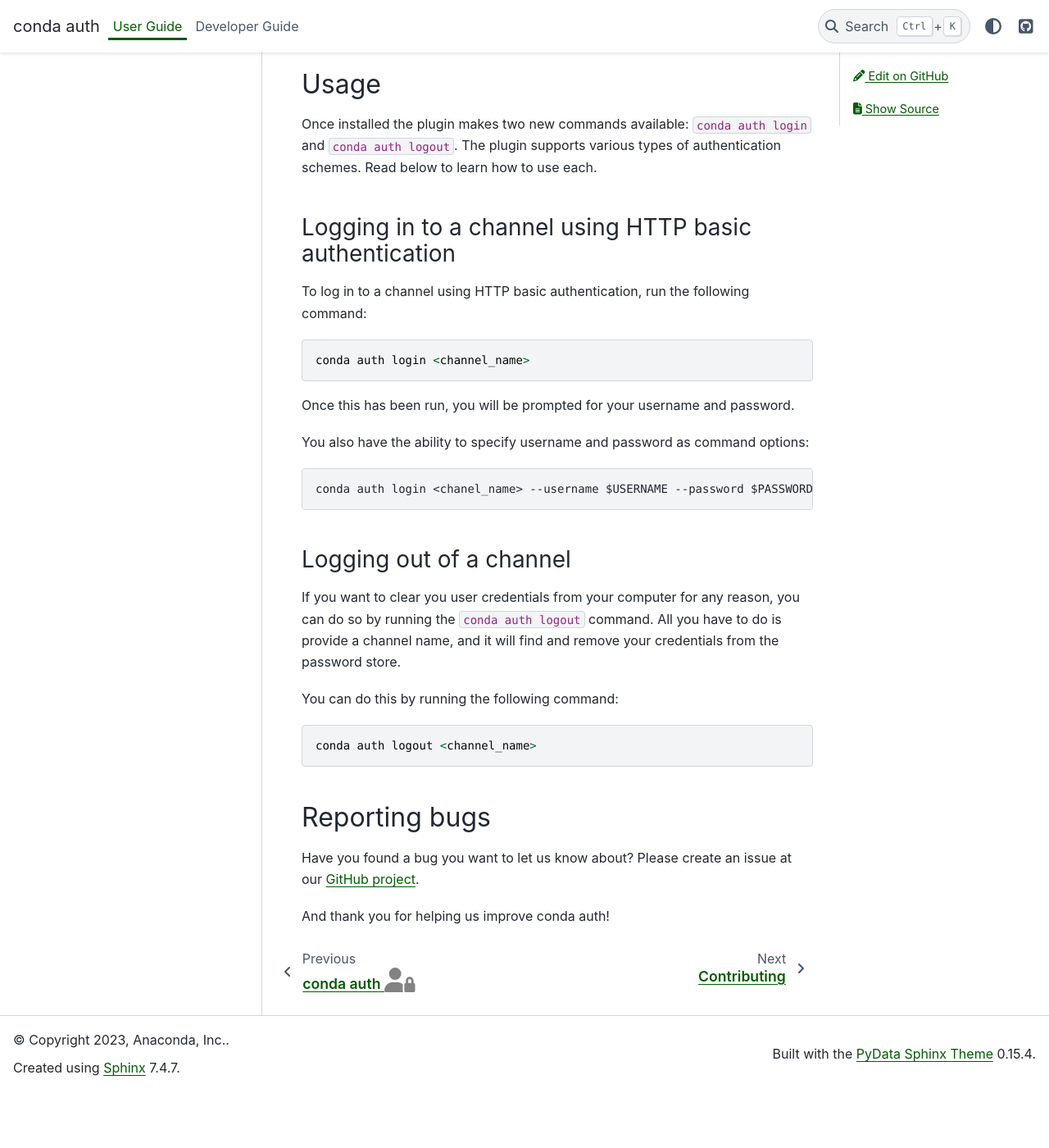
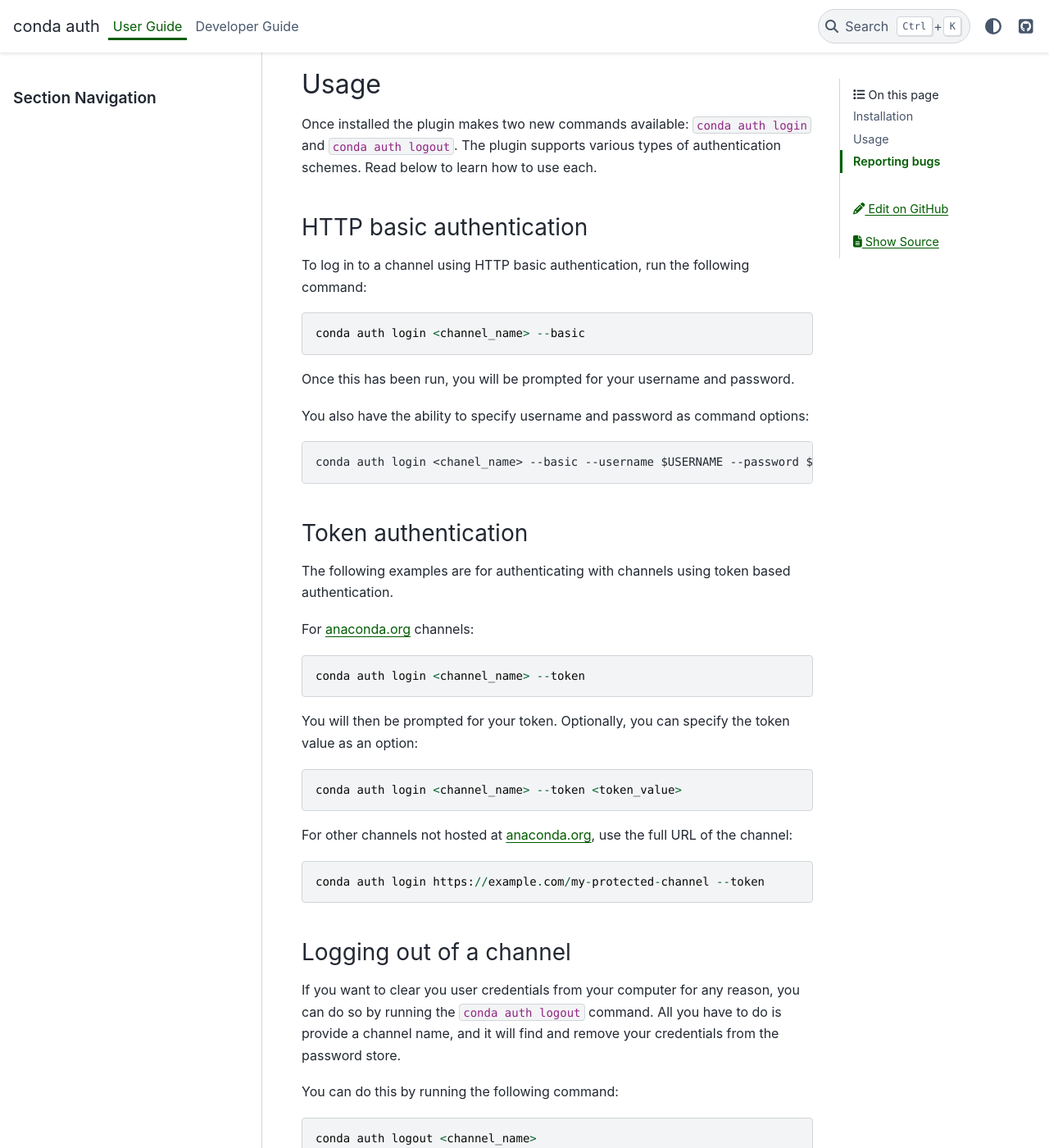
Before and after one commit to conda-incubator/conda-auth, a Sphinx documentation site: the page built from docs/user/index.md, in a window 1280 px wide and 1400 px high, scrolled down 442 px. Shown: the whole window at 82% size. Built offline with Sphinx 7.4.7 and the PyData theme 0.15.4, drawn with Linux system fonts in a browser that asks for light colours; before the commit the page ends 1774 px from its top, so only the background shows below that.

Commit message:
hopefully the finishing touches for a work version of token based authentication

````diff
--- a/docs/user/index.md
+++ b/docs/user/index.md
@@ -15,12 +15,12 @@
 Once installed the plugin makes two new commands available: `conda auth login` and `conda auth logout`. The plugin
 supports various types of authentication schemes. Read below to learn how to use each.
 
-### Logging in to a channel using HTTP basic authentication
+### HTTP basic authentication
 
 To log in to a channel using HTTP basic authentication, run the following command:
 
 ```
-conda auth login <channel_name>
+conda auth login <channel_name> --basic
 ```
 
 Once this has been run, you will be prompted for your username and password.
@@ -28,7 +28,30 @@
 You also have the ability to specify username and password as command options:
 
 ```
-conda auth login <chanel_name> --username $USERNAME --password $PASSWORD
+conda auth login <chanel_name> --basic --username $USERNAME --password $PASSWORD
+```
+
+### Token authentication
+
+The following examples are for authenticating with channels using token based authentication.
+
+For [anaconda.org](https://anaconda.org) channels:
+
+```
+conda auth login <channel_name> --token
+```
+
+You will then be prompted for your token. Optionally, you can specify the token value as
+an option:
+
+```
+conda auth login <channel_name> --token <token_value>
+```
+
+For other channels not hosted at anaconda.org, use the full URL of the channel:
+
+```
+conda auth login https://example.com/my-protected-channel --token
 ```
 
 ### Logging out of a channel
````
Also changed, not shown: docs/index.md (+18 -3 lines), 6 other files.
